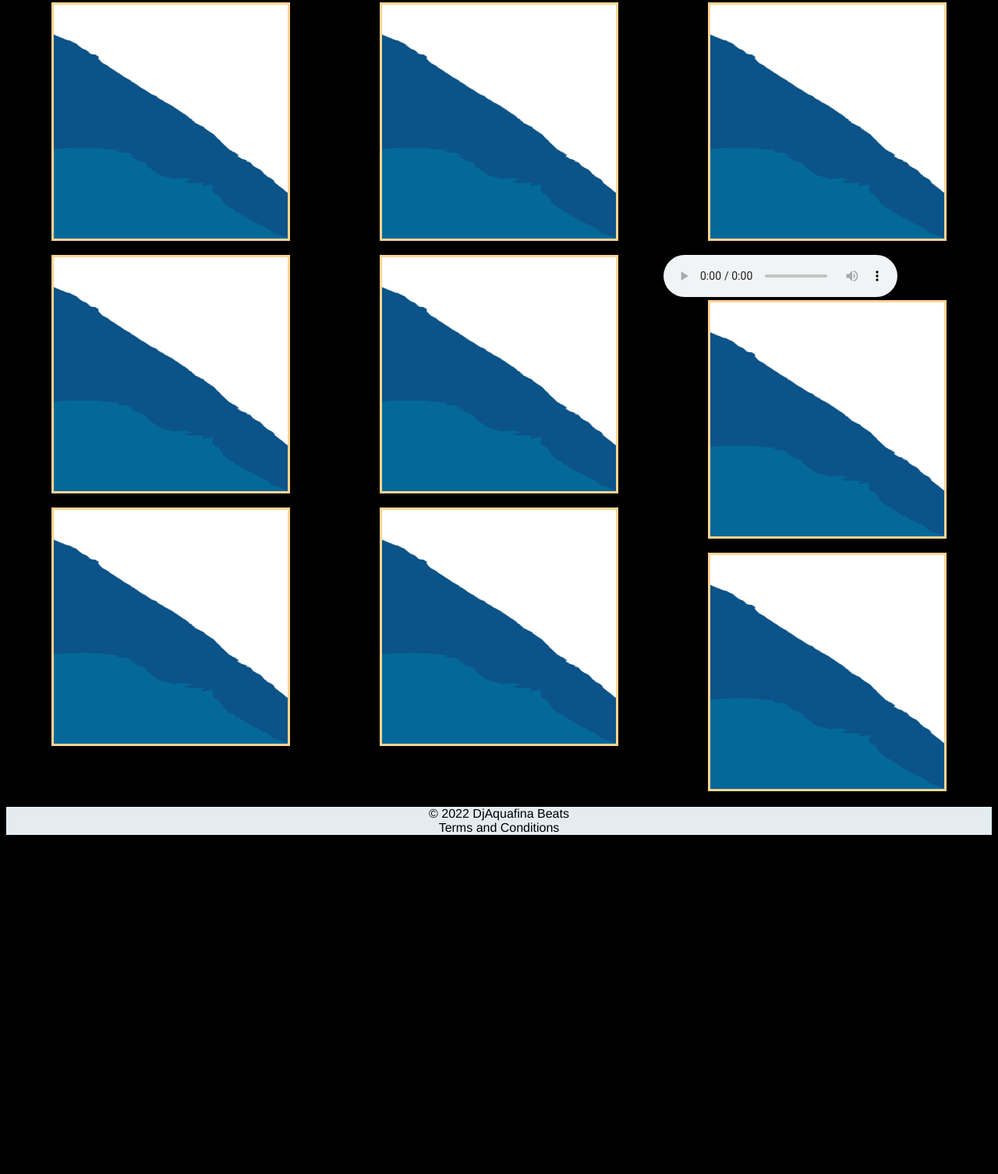
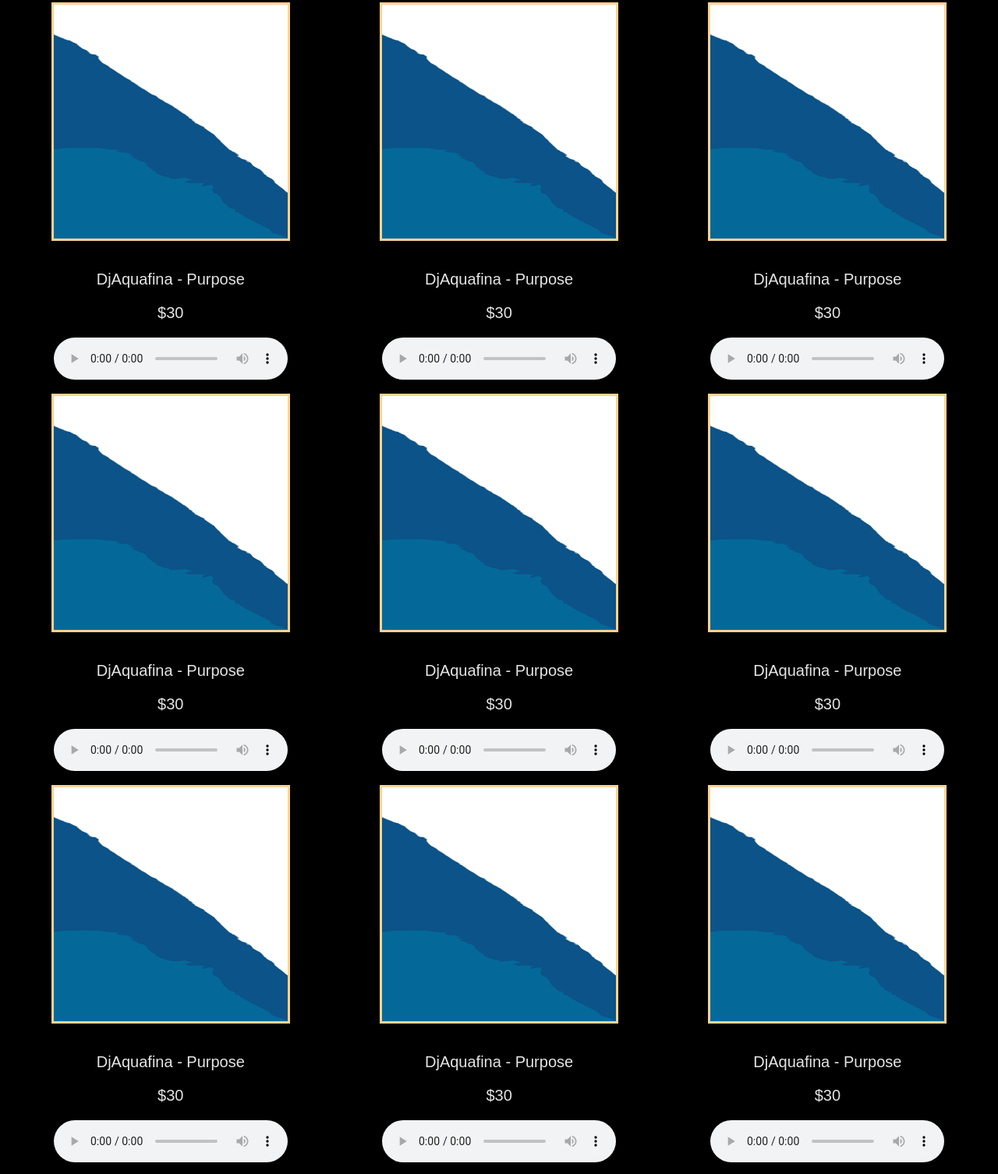
Before and after one commit to djaquafina/djaquafina.github.io, a plain HTML site: page splash/beats.html in a window 1280 px wide. Shown: the part 281-1787 px from the top of the page at 78% size. Before the commit the page ends 1360 px from the top, so only its background shows below. Drawn offline with Linux system fonts and the light colour scheme.

Commit message:
Update v8

```diff
--- a/splash/beats.html
+++ b/splash/beats.html
@@ -30,34 +30,102 @@
             <br>
             <img id="imagesBarWorks" src="images\DJLogo.png">
             <br>
+            <p class="titleOfWorks">DjAquafina - Purpose</p>
+            <p class="titleOfWorks">$30</p>
+            <div class="audio">
             <audio controls>
-              <source src="beats/DjAquafina Purpose(Blank).mp3" type="audio/mpeg">
+              <source src="beats/DjAquafina Purpose(Blank).mp3" type="audio/mpeg" class="titleOfWorks">
             </audio>
+            </div>
+            <br>
             <img id="imagesBarWorks" src="images\DJLogo.png">
             <br>
+            <p class="titleOfWorks">DjAquafina - Purpose</p>
+            <p class="titleOfWorks">$30</p>
+            <div class="audio">
+            <audio controls>
+              <source src="beats/DjAquafina Purpose(Blank).mp3" type="audio/mpeg" class="titleOfWorks">
+            </audio>
+            </div>
+            <br>
             <img id="imagesBarWorks" src="images\DJLogo.png">
-            <hr style="border: 2px solid rgb(0, 0, 0);">
+            <br>
+            <p class="titleOfWorks">DjAquafina - Purpose</p>
+            <p class="titleOfWorks">$30</p>
+            <div class="audio">
+            <audio controls>
+              <source src="beats/DjAquafina Purpose(Blank).mp3" type="audio/mpeg" class="titleOfWorks">
+            </audio>
+            </div>
+            <br>
         </div>
         <div class="column">
           <br>
           <img id="imagesBarWorks" src="images\DJLogo.png">
           <br>
+          <p class="titleOfWorks">DjAquafina - Purpose</p>
+          <p class="titleOfWorks">$30</p>
+          <div class="audio">
+          <audio controls>
+            <source src="beats/DjAquafina Purpose(Blank).mp3" type="audio/mpeg" class="titleOfWorks">
+          </audio>
+          </div>
+          <br>
           <img id="imagesBarWorks" src="images\DJLogo.png">
           <br>
+          <p class="titleOfWorks">DjAquafina - Purpose</p>
+          <p class="titleOfWorks">$30</p>
+          <div class="audio">
+          <audio controls>
+            <source src="beats/DjAquafina Purpose(Blank).mp3" type="audio/mpeg" class="titleOfWorks">
+          </audio>
+          </div>
+          <br>
           <img id="imagesBarWorks" src="images\DJLogo.png">
-          <hr style="border: 2px solid rgb(0, 0, 0);">
-         <div class="columnlines">
+          <br>
+          <p class="titleOfWorks">DjAquafina - Purpose</p>
+          <p class="titleOfWorks">$30</p>
+          <div class="audio">
+          <audio controls>
+            <source src="beats/DjAquafina Purpose(Blank).mp3" type="audio/mpeg" class="titleOfWorks">
+          </audio>
           </div>
+          <br>
       </div>
           <div class="column">
             <br>
             <img id="imagesBarWorks" src="images\DJLogo.png">
             <br>
+            <p class="titleOfWorks">DjAquafina - Purpose</p>
+            <p class="titleOfWorks">$30</p>
+            <div class="audio">
+            <audio controls>
+              <source src="beats/DjAquafina Purpose(Blank).mp3" type="audio/mpeg" class="titleOfWorks">
+            </audio>
+            </div>
+            <br>
             <img id="imagesBarWorks" src="images\DJLogo.png">
             <br>
+            <p class="titleOfWorks">DjAquafina - Purpose</p>
+            <p class="titleOfWorks">$30</p>
+            <div class="audio">
+            <audio controls>
+              <source src="beats/DjAquafina Purpose(Blank).mp3" type="audio/mpeg" class="titleOfWorks">
+            </audio>
+            </div>
+            <br>
             <img id="imagesBarWorks" src="images\DJLogo.png">
-        <hr style="border: 2px solid rgb(0, 0, 0);">
+            <br>
+            <p class="titleOfWorks">DjAquafina - Purpose</p>
+            <p class="titleOfWorks">$30</p>
+            <div class="audio">
+            <audio controls>
+              <source src="beats/DjAquafina Purpose(Blank).mp3" type="audio/mpeg" class="titleOfWorks">
+            </audio>
             </div>
+            <br>
+        </div>
+
   </section>
 <!-- footer -->
 <footer>
--- a/splash/styles.css
+++ b/splash/styles.css
@@ -1,3 +1,8 @@
+.audio {
+  display: flex;
+  justify-content: center;
+  align-items: center;
+}
 .card-container {
   display: flex;
   justify-content: space-evenly;
```
Lines whose indentation alone changed are shown as unchanged.
